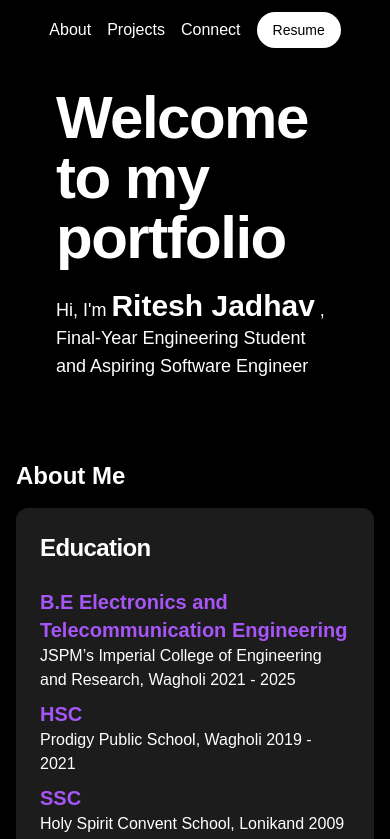
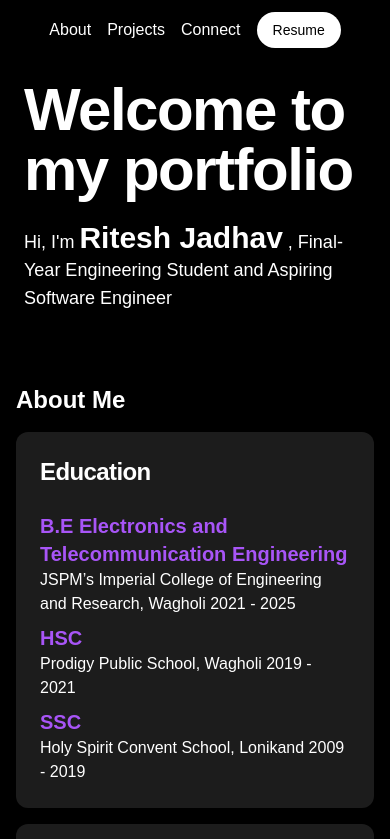
Before and after one commit to Ritesh0219/Portfolio, a Next.js app: page / in a window 390 px wide. Shown: the top 839 px of the page. Built offline with nearby package versions, Linux system fonts and the light colour scheme.

Commit message:
Paddings of first page

```diff
--- a/app/_components/Hero.js
+++ b/app/_components/Hero.js
@@ -5,7 +5,7 @@
 function Hero() {
   return (
    <div className='bg-black md:h-[91.4vh] flex  gap-16 items-center justify-center w-full pt-8 md:p-20 '>
-      <div className='flex flex-col md:flex-row gap-16 items-center bg-black rounded-3xl justify-center p-10'>
+      <div className='flex flex-col md:flex-row gap-16 items-center bg-black rounded-3xl justify-center py-8 px-2 md:p-10'>
           <Image src='/Unifor.jpg' width={400} height={400} className='rounded-3xl hidden md:block'/>
           <textdiv className='flex flex-col gap-5  justify-center rounded-3xl p-4'>
               <text className='text-white text-6xl md:text-8xl font-bold tracking-tight  font-lato'>
```
